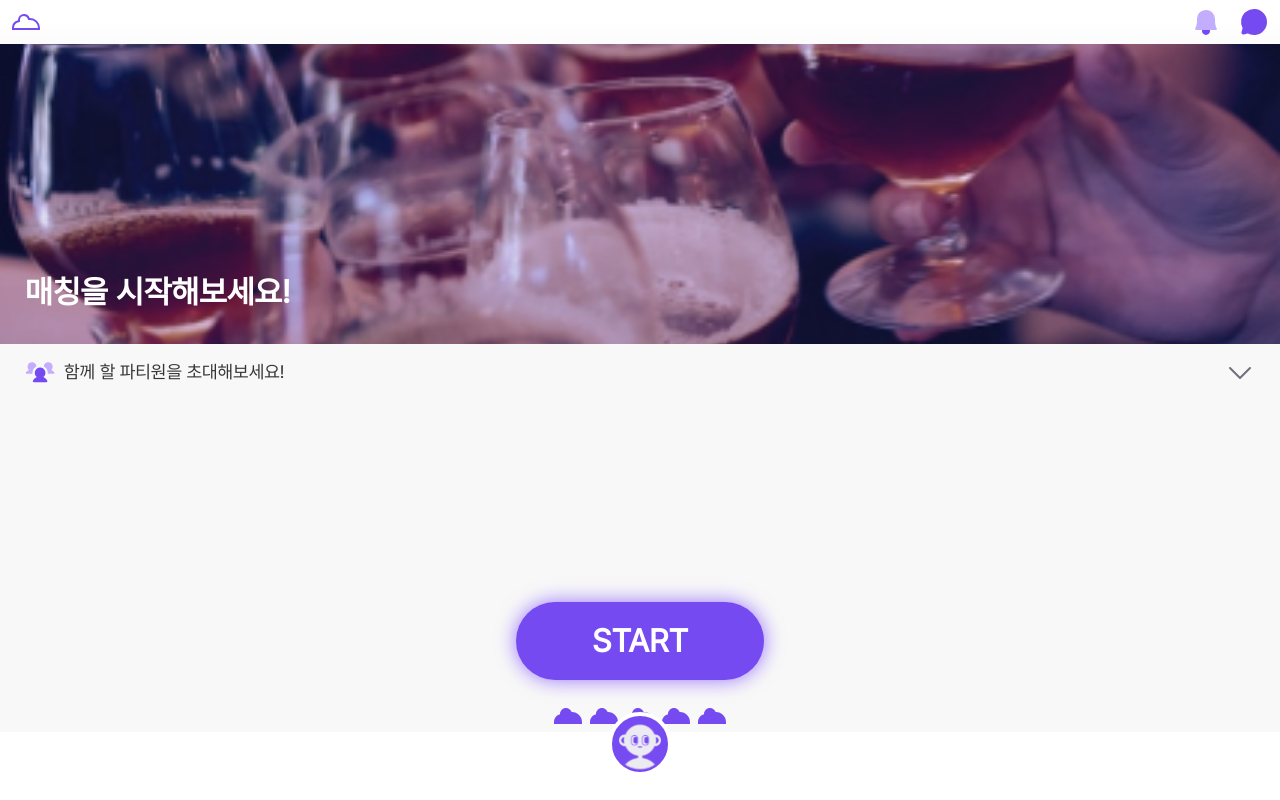
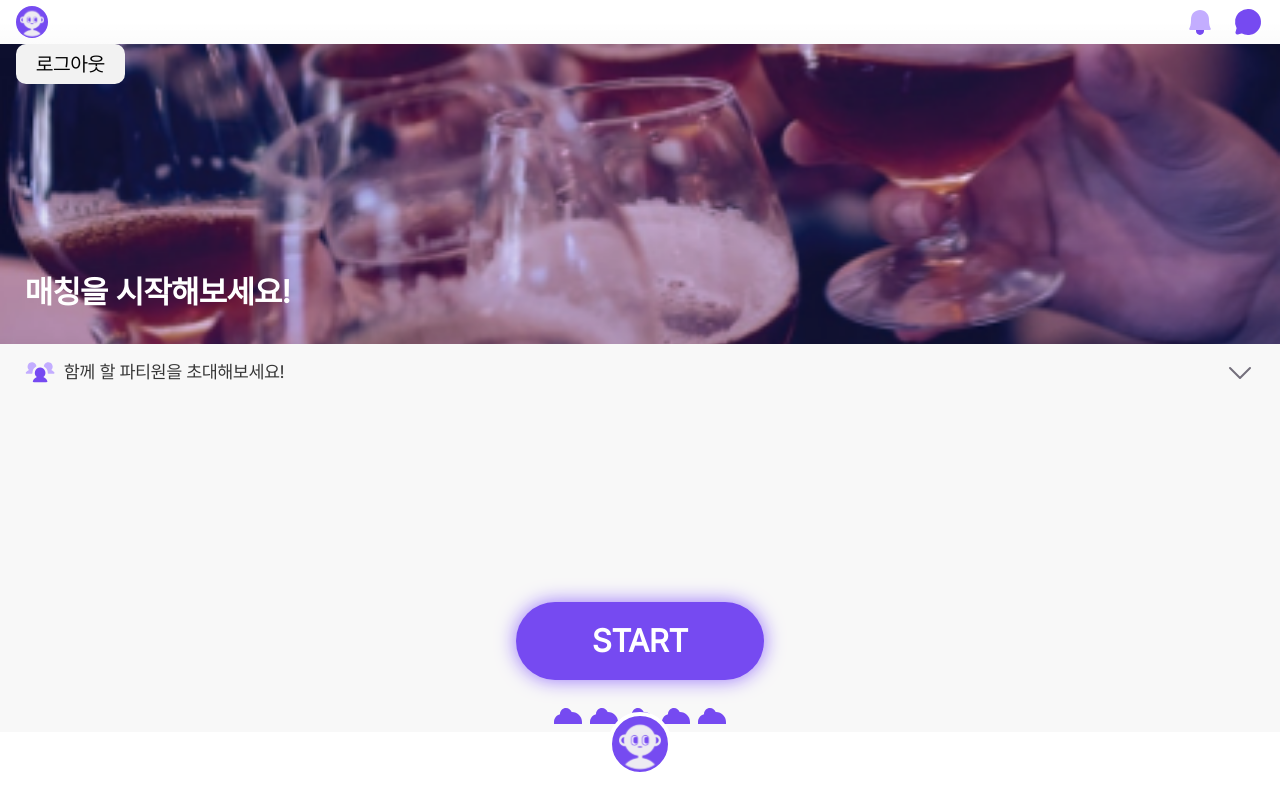
Before and after one commit to project-tingting/tingting_front, a Next.js app: page /home/1 in a window 1280 px wide. Both pictures are taken after a click on the picture 26 px from the left and 22 px from the top of the page. Built offline with nearby package versions, Linux system fonts and the light colour scheme.

Commit message:
#56 - Feat: 로그아웃 기능 구현

```diff
--- a/components/home/TopNavigation.tsx
+++ b/components/home/TopNavigation.tsx
@@ -1,7 +1,9 @@
 import React, { useState } from 'react';
 import Image from 'next/image';
 import styled from 'styled-components';
+import { useUserLogout } from '../../core/apiHooks/user';
 
+import UserProfile from '../../public/assets/icons/UserProfile.svg';
 import Symbol from '../../public/assets/icons/symbol.svg';
 import Bell from '../../public/assets/icons/bell.svg';
 import No_Chat from '../../public/assets/icons/no_chat.svg';
@@ -14,7 +16,9 @@ interface TopNavProps {
 }
 
 export default function TopNavigation({ isChat }: TopNavProps) {
+  const { mutate: handleLogout } = useUserLogout();
   const [modal, setModal] = useState(false);
+  const [isLogoClicked, setIsLogoClicked] = useState(false);
   const router = useRouter();
   const onClickBack = () => {
     setModal(true);
@@ -28,6 +32,9 @@ export default function TopNavigation({ isChat }: TopNavProps) {
   const handleGoChat = () => {
     Router.push('/chat');
   };
+  const handleClickLogo = () => {
+    setIsLogoClicked((prev) => !prev);
+  }
   return (
     <>
       {modal && <ChatModal handleContinue={handleContinue} />}
@@ -35,7 +42,7 @@ export default function TopNavigation({ isChat }: TopNavProps) {
         {isChat ? (
           <Image src={outChat} alt="go back" onClick={onClickBack} />
         ) : (
-          <Image src={Symbol} alt="로고 버튼" />
+          <Image src={UserProfile} alt="로고 버튼" onClick={handleClickLogo} />
         )}
         <Func>
           <Image src={Bell} alt="알림 버튼" />
@@ -46,19 +53,31 @@ export default function TopNavigation({ isChat }: TopNavProps) {
           )}
         </Func>
       </StyledContainer>
+      {isLogoClicked && <LogoutButton onClick={() => handleLogout(localStorage.getItem('access-token'))}>로그아웃</LogoutButton>}
     </>
   );
 }
 
 const StyledContainer = styled.article`
   background: linear-gradient(180deg, #ffffff 50%, rgba(255, 255, 255, 0.5) 100%);
-  height: 44px;
-  padding: 0 1rem;
+  height: 4.4rem;
+  padding: 0 1.6rem;
   display: flex;
   justify-content: space-between;
 `;
 
 const Func = styled.section`
   display: flex;
-  gap: 16px;
+  gap: 1.6rem;
 `;
+
+const LogoutButton = styled.button`
+  position: absolute;
+  left: 1.6rem;
+  z-index: 100;
+  background-color: #F2F2F2;
+  border-radius: 1rem;
+  font-size: 2rem;
+  line-height: 2.4rem;
+  padding: 0.8rem 2rem;
+`
--- /dev/null
+++ b/core/api/user.ts
@@ -0,0 +1,40 @@
+import Router from "next/router";
+import axios from "axios";
+import { userAPI } from "./baseInstance";
+
+const loginNGoMain = (accessToken: string, uuid: string) => {
+    localStorage.setItem('access-token', accessToken);
+    Router.push(`/home/${uuid}`);
+  };
+
+const logoutNGoToMain = () => {
+    Router.push('/');
+}
+
+// 로그인은 개발 중
+export const submitLogin = async (userId: string, password: string) => {
+  try {
+    const res = await userAPI.post('/login', {
+      userId: userId,
+      password: password,
+    });
+    loginNGoMain(res.data.data.accessToken, res.data.data.uuid);
+  } catch (error) {
+    if (axios.isAxiosError(error)) {
+      return error.response?.status;
+    }
+  }
+};
+
+export const submitLogout = async (accessToken: string | null) => {
+  try {
+    localStorage.clear();
+    const res = await userAPI.post('/logout', {
+      accessToken: accessToken,
+    })
+    logoutNGoToMain();
+    return res;
+  } catch (error) {
+    console.error(error);
+  }
+}
--- /dev/null
+++ b/core/apiHooks/user.ts
@@ -0,0 +1,17 @@
+import { useMutation } from "@tanstack/react-query";
+
+import { submitLogin, submitLogout } from "../api/user";
+
+type userInfo = {
+    userId: string;
+    password: string;
+}
+
+// 개발 중
+export const useUserLogin = ({ userId, password }: userInfo) => {
+    return useMutation(() => submitLogin(userId, password))
+}
+
+export const useUserLogout = () => {
+  return useMutation((accessToken: string | null) => submitLogout(accessToken));
+}
--- a/pages/login/index.tsx
+++ b/pages/login/index.tsx
@@ -2,9 +2,9 @@ import React from 'react';
 import Router from 'next/router';
 import styled from 'styled-components';
 import Image from 'next/image';
-import TingTingLogo from '../../public/assets/icons/SmallLogo.svg';
 import useLoginForm from '../../util/hooks/useLoginForm';
 
+import TingTingLogo from '../../public/assets/icons/SmallLogo.svg';
 import { StyledInput } from '../../components/Join/FormElement';
 import Button from '../../components/Button';
 import useInput from '../../util/hooks/useInput';
```
Also changed, not shown: public/assets/icons/UserProfile.svg (added).
